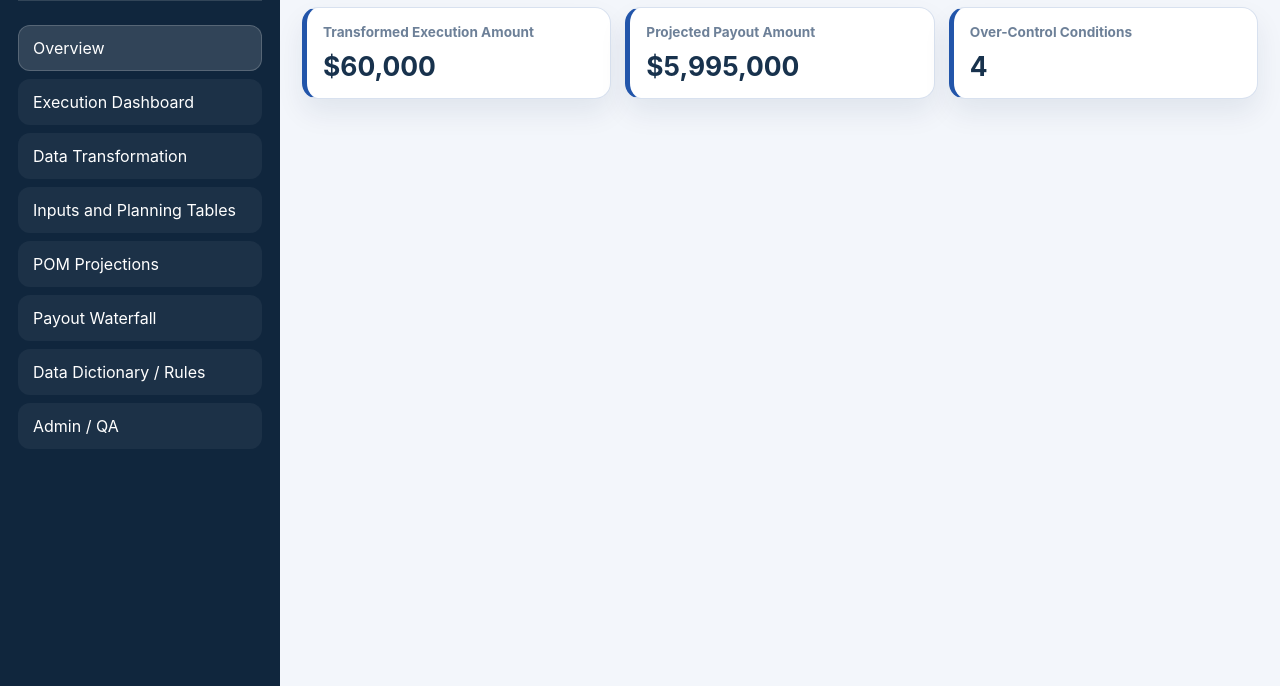
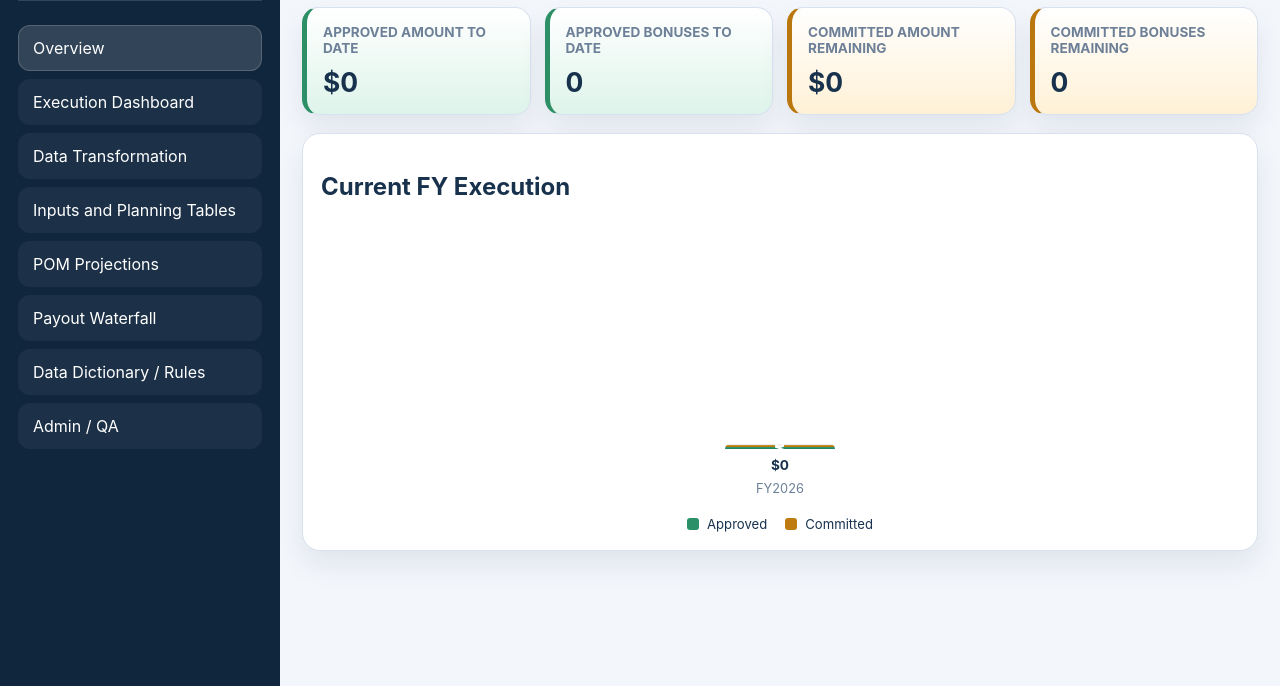
Before and after one commit to ddg885/Bonus-App, a website with bundled scripts: page index.html in a window 1280 px wide. Shown: the part 114-800 px from the top of the page. Built offline with nearby package versions, Linux system fonts and the light colour scheme.

Commit message:
Update overview with current FY execution KPIs and stacked chart

```diff
--- a/src/components/chart.js
+++ b/src/components/chart.js
@@ -17,3 +17,39 @@ export function barList(title, data) {
 
   return `<section class="chart-panel"><h2>${title}</h2><div style="min-height:260px;display:flex;align-items:flex-end;gap:0.6rem;padding:0.4rem 0;overflow-x:auto;">${columns}</div></section>`;
 }
+
+export function stackedColumnChart(title, columns) {
+  const maxTotal = Math.max(1, ...columns.map((column) => column.segments.reduce((sum, segment) => sum + Number(segment.value || 0), 0)));
+  const renderedColumns = columns.map((column) => {
+    const total = column.segments.reduce((sum, segment) => sum + Number(segment.value || 0), 0);
+    const renderedSegments = column.segments.map((segment) => {
+      const value = Number(segment.value || 0);
+      const percentOfTotal = total > 0 ? (value / total) * 100 : 0;
+      const height = total > 0 ? `${percentOfTotal}%` : '0';
+      return `<div class="stacked-column-segment ${segment.tone || ''}" style="height:${height};" title="${segment.label}: ${currency(value)}"><span>${segment.label}</span></div>`;
+    }).join('');
+
+    return `
+      <div class="stacked-column-item">
+        <div class="stacked-column-wrap">
+          <div class="stacked-column" style="height:${Math.max(2, (total / maxTotal) * 100)}%;">
+            ${renderedSegments}
+          </div>
+        </div>
+        <strong class="stacked-column-total">${currency(total)}</strong>
+        <span class="stacked-column-label">${column.label}</span>
+      </div>
+    `;
+  }).join('');
+
+  return `
+    <section class="chart-panel">
+      <h2>${title}</h2>
+      <div class="stacked-column-grid">${renderedColumns}</div>
+      <div class="stacked-column-legend">
+        <span><i class="stacked-column-swatch approved"></i>Approved</span>
+        <span><i class="stacked-column-swatch committed"></i>Committed</span>
+      </div>
+    </section>
+  `;
+}
--- a/src/pages/overview.js
+++ b/src/pages/overview.js
@@ -1,15 +1,70 @@
 import { metricCards } from '../components/cards.js';
+import { stackedColumnChart } from '../components/chart.js';
+
+function executionRows(state) {
+  const dashboardRows = state.executionDashboardRuntime?.transformedRows || [];
+  if (dashboardRows.length) return dashboardRows;
+  return state.transformed || [];
+}
+
+function currentFiscalYear(fyStartMonth = 10) {
+  const now = new Date();
+  const month = now.getMonth() + 1;
+  const year = now.getFullYear();
+  return month >= fyStartMonth ? year + 1 : year;
+}
+
+function statusValue(row) {
+  return String(row.status || row['Approval Flag'] || '').trim().toLowerCase();
+}
+
+function getBonusTrackingNumber(row) {
+  return String(
+    row['Bonus Tracking Num']
+    || row.bonusTrackingNum
+    || row.bonusTrackingNumber
+    || row.trackNumActual
+    || row['Mbr Reserve Bonus Subm Track Num Actual']
+    || ''
+  ).trim();
+}
+
+function sumAmount(rows) {
+  return rows.reduce((sum, row) => sum + Number(row.amount || 0), 0);
+}
+
+function distinctBonuses(rows) {
+  return new Set(rows.map(getBonusTrackingNumber).filter(Boolean)).size;
+}
 
 export function overviewPage(state) {
-  const totalExecution = state.transformed.reduce((a, r) => a + r.amount, 0);
-  const totalProjected = state.projections.reduce((a, r) => a + r.initialPayoutTotal + r.anniversaryPayoutTotal, 0);
-  const overCount = state.variances.filter((v) => v.status === 'OVER').length;
+  const fyStartMonth = Number(state.settings?.fyStartMonth || 10);
+  const currentFY = currentFiscalYear(fyStartMonth);
+  const rows = executionRows(state);
+  const currentFyRows = rows.filter((row) => Number(row.payoutFy) === currentFY);
+  const approved = currentFyRows.filter((row) => statusValue(row) === 'approved');
+  const committed = currentFyRows.filter((row) => statusValue(row) === 'committed');
+  const approvedAmount = sumAmount(approved);
+  const approvedBonusCount = distinctBonuses(approved);
+  const committedAmount = sumAmount(committed);
+  const committedBonusCount = distinctBonuses(committed);
+
   return `
-    <div class="page-header"><div><h2>Overview</h2><p>Integrated view across execution, transformation, POM planning, and budget reconciliation.</p></div></div>
+    <div class="page-header"><div><h2>Overview</h2><p>Current fiscal year execution summary from transformed execution data.</p></div></div>
     ${metricCards([
-      { label: 'Transformed Execution Amount', value: totalExecution, currency: true },
-      { label: 'Projected Payout Amount', value: totalProjected, currency: true },
-      { label: 'Over-Control Conditions', value: overCount }
+      { label: 'APPROVED AMOUNT TO DATE', value: approvedAmount, currency: true, tone: 'positive' },
+      { label: 'APPROVED BONUSES TO DATE', value: approvedBonusCount, tone: 'positive' },
+      { label: 'COMMITTED AMOUNT REMAINING', value: committedAmount, currency: true, tone: 'warning' },
+      { label: 'COMMITTED BONUSES REMAINING', value: committedBonusCount, tone: 'warning' }
+    ])}
+    ${stackedColumnChart('Current FY Execution', [
+      {
+        label: `FY${currentFY}`,
+        segments: [
+          { label: 'Approved', value: approvedAmount, tone: 'approved' },
+          { label: 'Committed', value: committedAmount, tone: 'committed' }
+        ]
+      }
     ])}
   `;
 }
--- a/src/styles/theme.css
+++ b/src/styles/theme.css
@@ -200,6 +200,75 @@ thead th { position: sticky; top: 0; background: #eef4ff; }
 .bar { background: #edf2fb; border: 1px solid var(--border); height: 14px; border-radius: 999px; overflow: hidden; }
 .bar i { display: block; height: 100%; background: linear-gradient(90deg, var(--primary), #2d8f66); }
 
+.stacked-column-grid {
+  min-height: 280px;
+  display: flex;
+  align-items: flex-end;
+  justify-content: center;
+  gap: 18px;
+  padding: 8px 0;
+}
+.stacked-column-item {
+  display: flex;
+  flex-direction: column;
+  align-items: center;
+  gap: 8px;
+  min-width: 150px;
+}
+.stacked-column-wrap {
+  height: 220px;
+  display: flex;
+  align-items: flex-end;
+}
+.stacked-column {
+  width: 110px;
+  min-height: 2px;
+  border-radius: 10px 10px 0 0;
+  overflow: hidden;
+  display: flex;
+  flex-direction: column-reverse;
+  box-shadow: inset 0 0 0 1px rgba(24, 50, 77, 0.08);
+}
+.stacked-column-segment {
+  min-height: 2px;
+  display: flex;
+  align-items: center;
+  justify-content: center;
+  font-size: 0.7rem;
+  color: #fff;
+  font-weight: 700;
+}
+.stacked-column-segment span {
+  transform: rotate(-90deg);
+  white-space: nowrap;
+  text-transform: uppercase;
+  letter-spacing: 0.04em;
+}
+.stacked-column-segment.approved { background: linear-gradient(180deg, #309f72, #1f7a55); }
+.stacked-column-segment.committed { background: linear-gradient(180deg, #d49a2d, #ad6e06); }
+.stacked-column-total { font-size: 0.85rem; }
+.stacked-column-label { font-size: 0.8rem; color: var(--muted); }
+.stacked-column-legend {
+  margin-top: 12px;
+  display: flex;
+  justify-content: center;
+  gap: 18px;
+  font-size: 0.82rem;
+}
+.stacked-column-legend span {
+  display: inline-flex;
+  align-items: center;
+  gap: 8px;
+}
+.stacked-column-swatch {
+  display: inline-block;
+  width: 12px;
+  height: 12px;
+  border-radius: 3px;
+}
+.stacked-column-swatch.approved { background: #2b8f67; }
+.stacked-column-swatch.committed { background: #bd7b12; }
+
 .execution-dashboard {
   display: flex;
   flex-direction: column;
```
